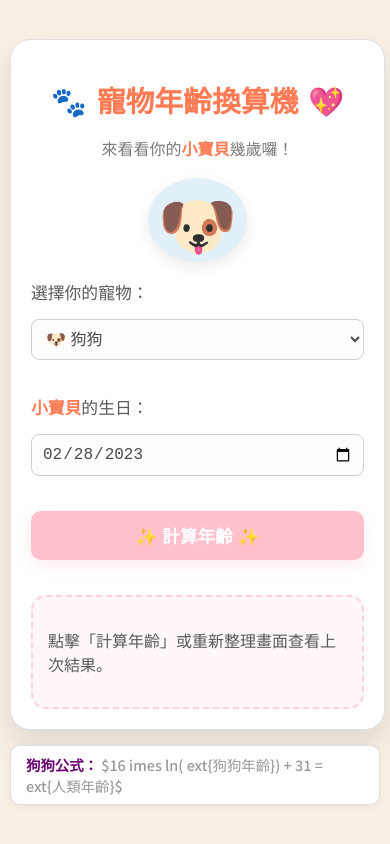
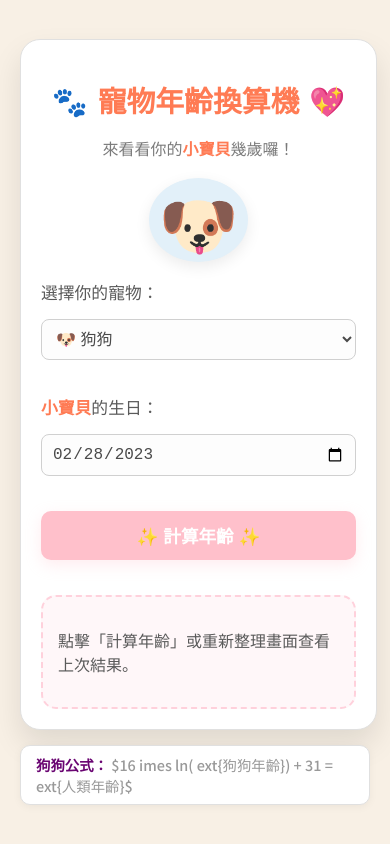
Before and after one commit to vhgvhnj-png/mypencalc, a plain HTML site: page index.html in a window 390 px wide. Drawn offline with Linux system fonts and the light colour scheme; a web font is replaced by a local one.

Commit message:
Media Queries

```diff
--- a/style.css
+++ b/style.css
@@ -154,11 +154,14 @@ body {
     box-shadow: 0 2px 8px rgba(0, 0, 0, 0.05);
 }
 
-/* 📱 響應式設計：針對小螢幕手機優化 (最大寬度 500px) */
-@media (max-width: 500px) {
-    /* 調整 body 邊距 */
+/* 在螢幕寬度小於或等於 600px 時套用以下樣式 (適用於手機) */
+@media (max-width: 600px) {
     body {
-        padding: 10px; /* 減少整體邊距 */
+        font-size: 16px; /* 確保手機上有合理的基礎字體大小 */
+    }
+
+    .header h1 {
+        font-size: 1.8em;
     }
 
     /* style.css 建議 */
@@ -176,11 +179,6 @@ body {
         width: 100%; /* 確保表單元素在手機上佔滿可用寬度 */
         box-sizing: border-box; /* 確保 padding 不會增加總寬度 */
         margin-bottom: 15px;
-    }
-
-    /* 調整標題大小，使其更適合小螢幕 */
-    .header h1 {
-        font-size: 1.8em;
     }
 
     .description {
```
